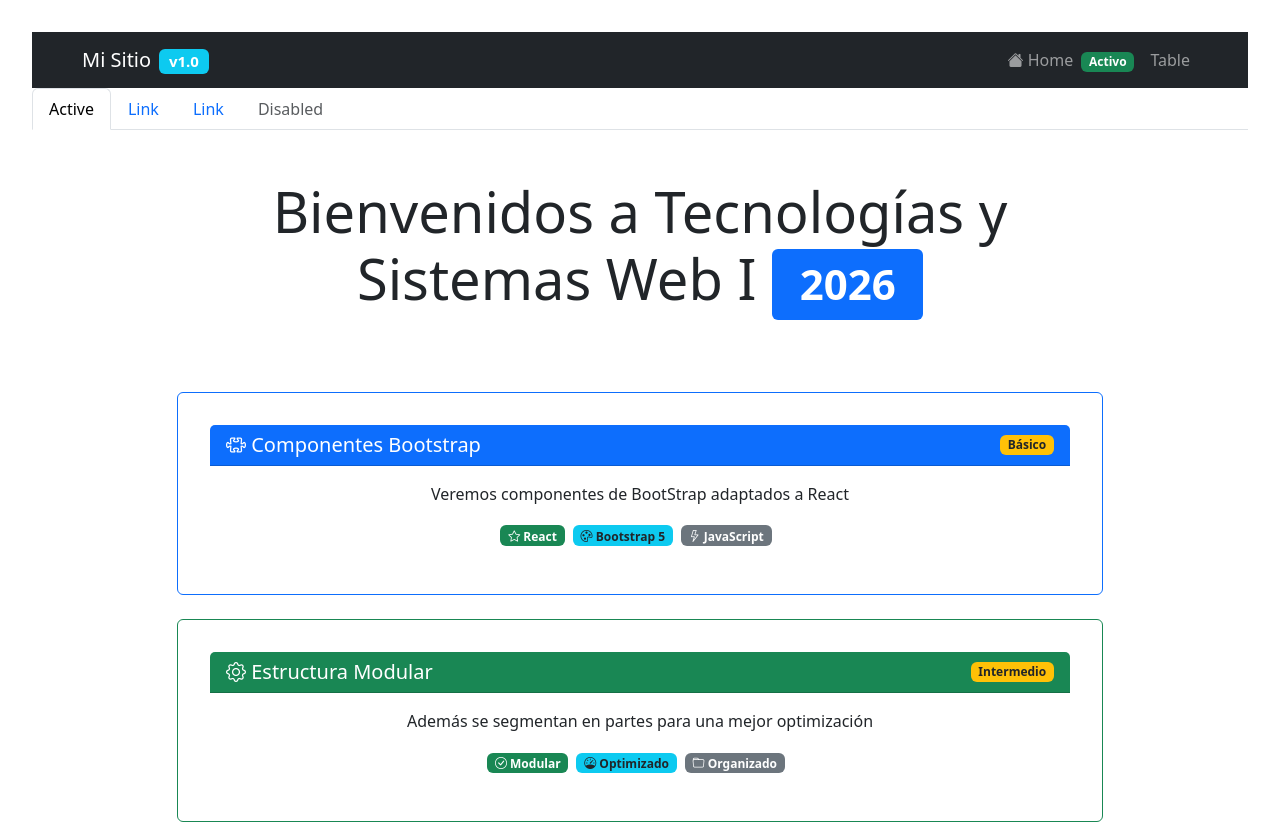
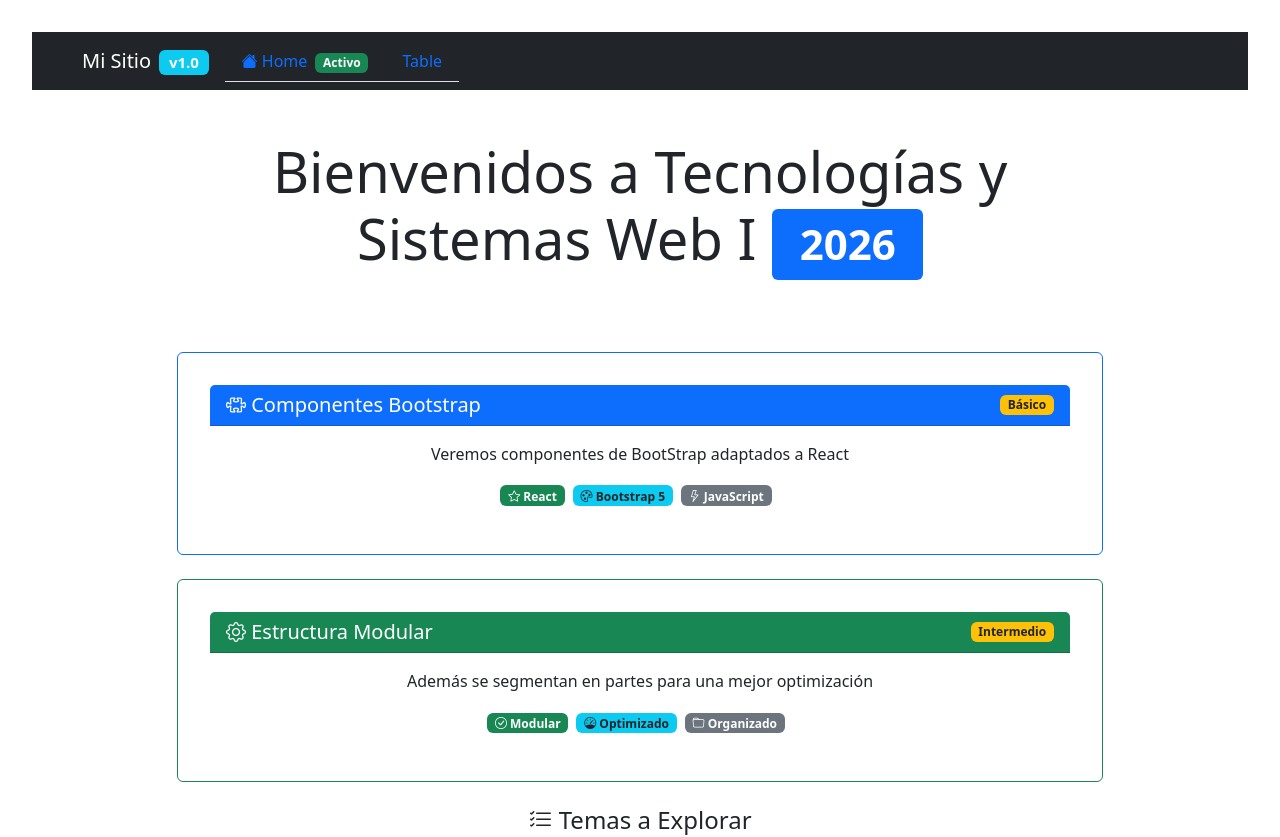
Before and after one commit to jprodriguezbUTN/ComponentesBootstrapReact, a React (Vite) app: page / in a window 1280 px wide. Shown: the top 837 px of the page. Built offline with nearby package versions, Linux system fonts and the light colour scheme.

Commit message:
Mejor implementacion de Navtabs
Se implementa Navtabs en la pagina en un area donde se noto su posible utilizacion

```diff
--- a/src/App.jsx
+++ b/src/App.jsx
@@ -34,7 +34,7 @@ function App() {
             </button>
 
             <div className="collapse navbar-collapse" id="navbarNav">
-              <ul className="navbar-nav ms-auto">
+              <Navtabs variant="nav-tabs">
                 <li className="nav-item">
                   <Link className="nav-link" to="/">
                     <i className="bi bi-house-fill"></i> Home
@@ -46,25 +46,11 @@ function App() {
                     Table
                   </Link>
                 </li>
-              </ul>
+              </Navtabs>
             </div>
           </div>
         </nav>
 
-        <Navtabs variant="nav-tabs">
-          <li className="nav-item">
-            <a className="nav-link active">Active</a>
-          </li>
-          <li className="nav-item">
-            <a className="nav-link">Link</a>
-          </li>
-          <li className="nav-item">
-            <a className="nav-link">Link</a>
-          </li>
-          <li className="nav-item">
-            <a className="nav-link disabled">Disabled</a>
-          </li>
-        </Navtabs>
 
         <Routes>
           <Route path="/" element={<PHome />} />
```
